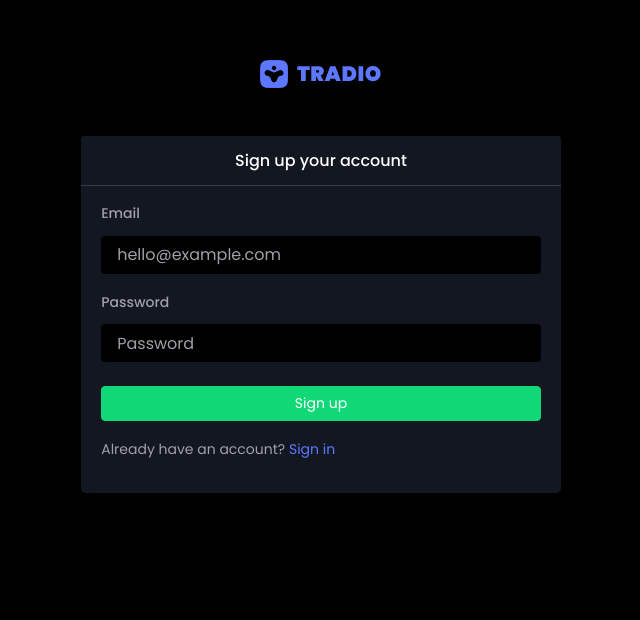
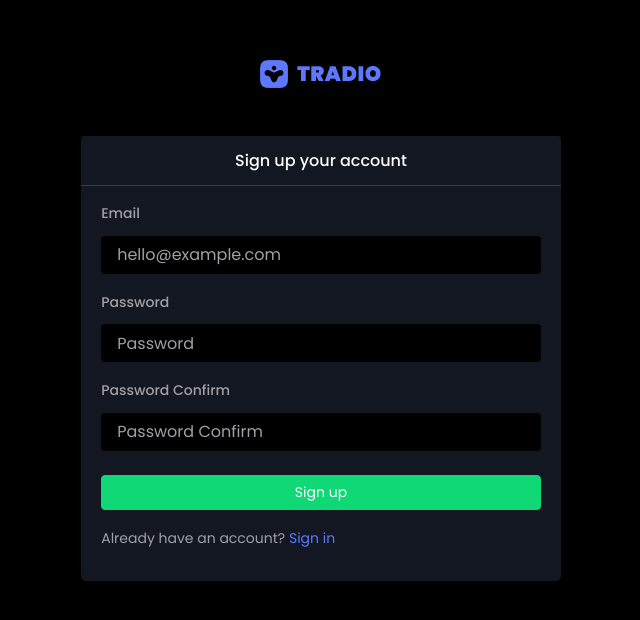
Before and after one commit to tientranzt/tradio_react, a React (Create React App) app: page /demo/tradio_react/signup in a window 1280 px wide. Shown: the part 148-768 px from the top of the page, without its empty margins (319-959 px from the left). Built offline with nearby package versions, Linux system fonts and the light colour scheme.

Commit message:
add signin method

```diff
--- a/src/jsx/pages/signup.jsx
+++ b/src/jsx/pages/signup.jsx
@@ -1,19 +1,36 @@
 import React, { useState } from "react";
 import { Link, useHistory } from "react-router-dom";
+import firebase from "../firebase";
 
 function Signup() {
   let history = useHistory();
+  let auth = firebase.auth()
 
-  // const [user, setUser] = useState("");
+
   const [email, setEmail] = useState("");
   const [pass, setPass] = useState("");
+  const [passConfirm, setPassConfirm] = useState("");
+  const [errMessage, setErrMessage] = useState("");
 
-  function submitHandle() {
-    // console.log(user);
-    console.log(email);
-    console.log(pass);
 
-    history.push("/signin");
+  async function submitHandle() {
+
+    if(pass === passConfirm){
+      auth.createUserWithEmailAndPassword(email, pass + "@!").then((result) => {
+        console.log(result)
+      })
+      .catch((err)=>{
+        console.log(err);
+        setErrMessage(err.message)
+      })
+    }
+    else{
+      setErrMessage("Password does not match")
+    }
+
+
+
+    // history.push("/signin");
   }
 
   return (
@@ -30,6 +47,9 @@ function Signup() {
               <div className="auth-form card">
                 <div className="card-header justify-content-center">
                   <h4 className="card-title">Sign up your account</h4>
+                </div>
+                <div className="px-3 text-danger">
+                  {errMessage}
                 </div>
                 <div className="card-body">
                   <form method="post" name="myform" className="signup_validate">
@@ -60,11 +80,22 @@ function Signup() {
                         className="form-control"
                         placeholder="Password"
                         name="password"
-                        onChange={(e) => setPass(e.target.value)}
+                        onChange={(e) => setPass(e.target.value + "endfile")}
+                      />
+                    </div>
+                    <div className="form-group">
+                      <label>Password Confirm</label>
+                      <input
+                        type="password"
+                        className="form-control"
+                        placeholder="Password Confirm"
+                        name="password-confirm"
+                        onChange={(e) => setPassConfirm(e.target.value)}
                       />
                     </div>
                     <div className="text-center mt-4">
                       <button
+                        type="button"
                         className="btn btn-success btn-block"
                         onClick={submitHandle}
                       >
```
